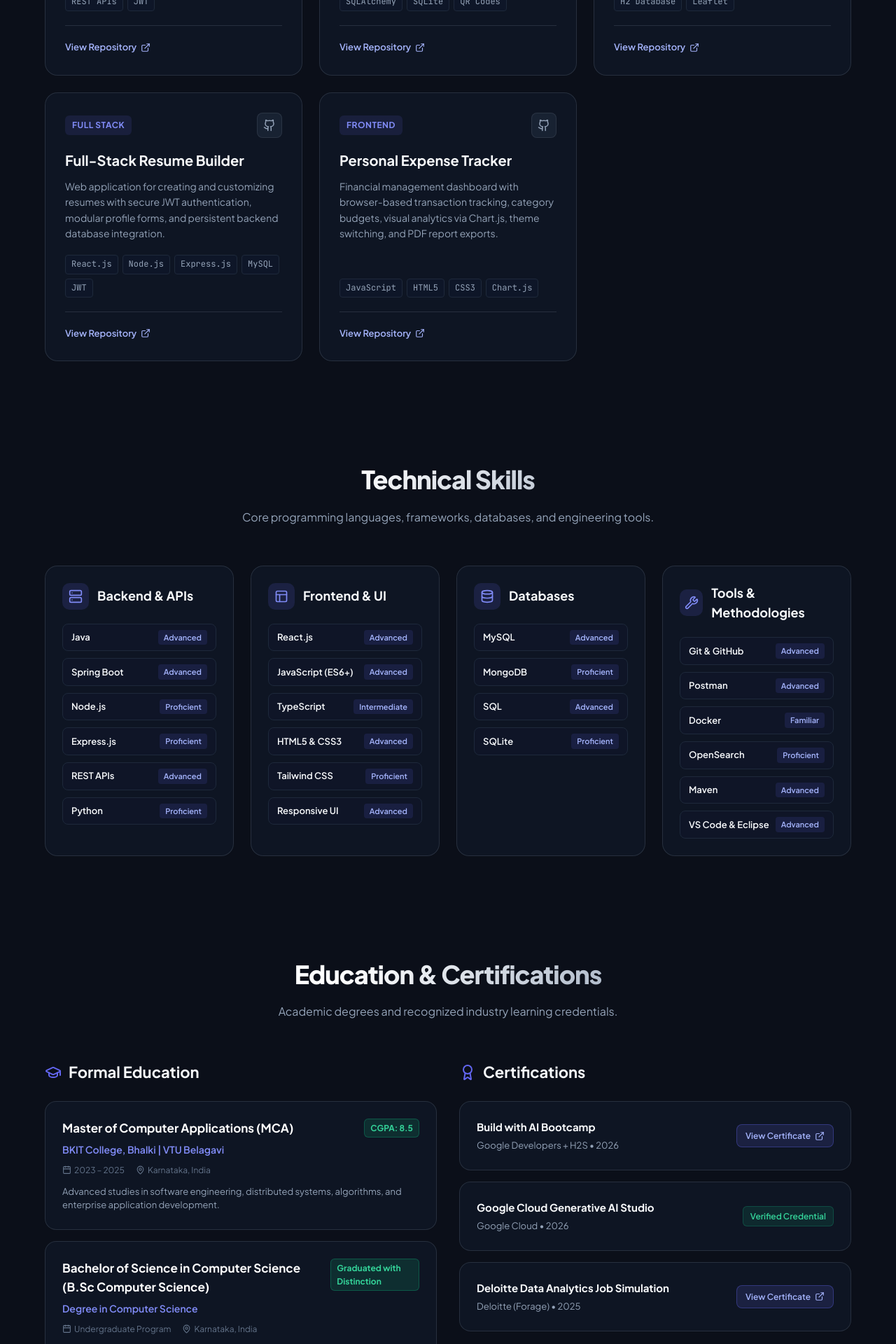
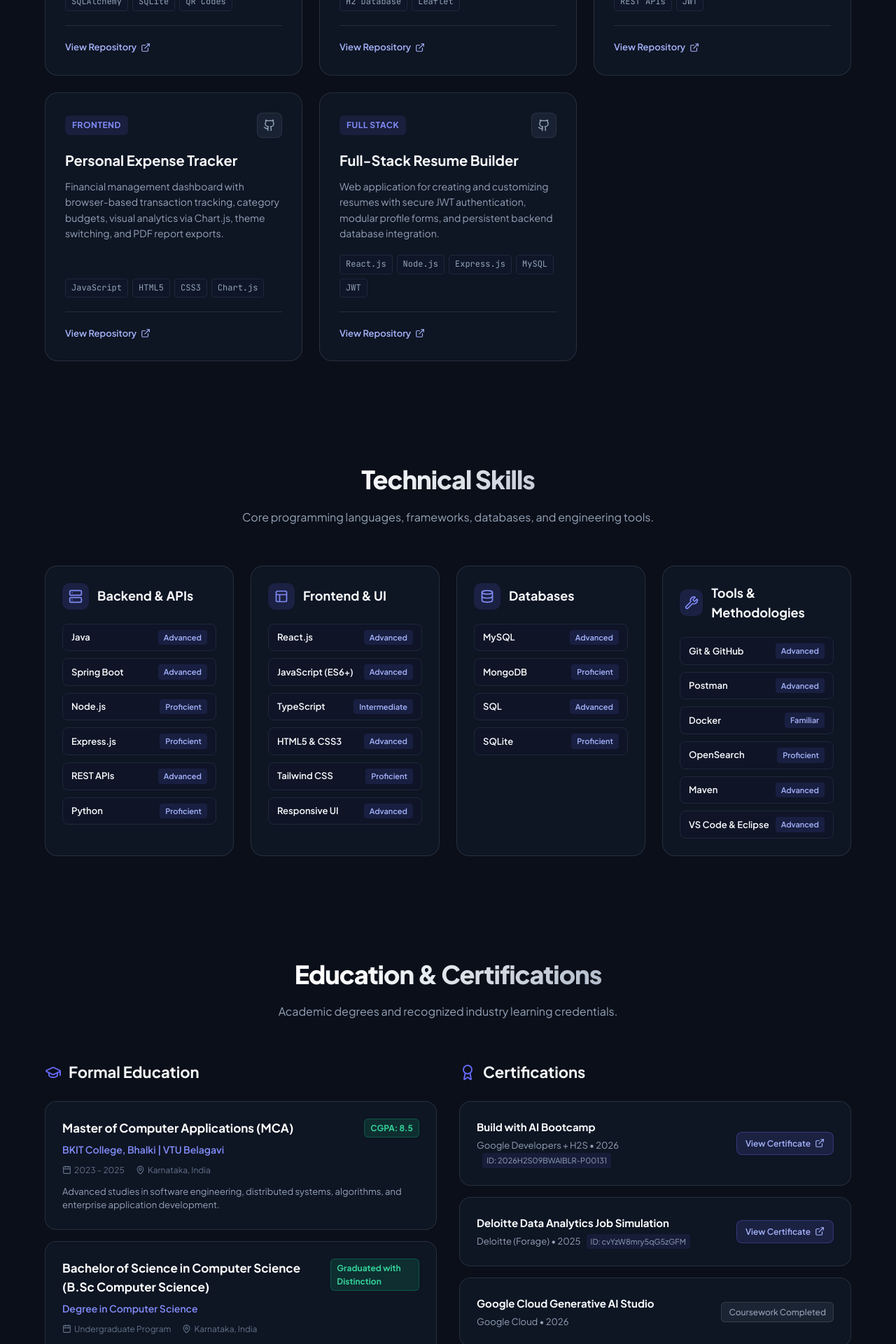
Before and after one commit to jyoti-pomde/Jyoti_portfolio, a React (Vite) app: page / in a window 1280 px wide. Shown: the part 3080-5000 px from the top of the page at 70% size. Built offline with nearby package versions, Linux system fonts and the light colour scheme.

Commit message:
Implement approved portfolio updates: flagship project order, verified certificates, and mail integration

```diff
--- a/src/App.css
+++ b/src/App.css
@@ -1049,6 +1049,28 @@
   flex-shrink: 0;
 }
 
+.cert-badge-coursework {
+  font-size: 12px;
+  color: #94A3B8;
+  background: rgba(148, 163, 184, 0.1);
+  border: 1px solid rgba(148, 163, 184, 0.2);
+  padding: 4px 10px;
+  border-radius: 6px;
+  font-weight: 500;
+  flex-shrink: 0;
+}
+
+.cert-id-badge {
+  display: inline-block;
+  margin-left: 8px;
+  font-family: var(--font-mono);
+  font-size: 11px;
+  color: var(--accent-indigo);
+  background: rgba(99, 102, 241, 0.1);
+  padding: 2px 6px;
+  border-radius: 4px;
+}
+
 /* Contact Section */
 .contact-grid {
   display: grid;
--- a/src/components/Contact.jsx
+++ b/src/components/Contact.jsx
@@ -19,6 +19,14 @@ export default function Contact() {
     e.preventDefault();
     setSubmitted(true);
     confetti({ particleCount: 80, spread: 60, origin: { y: 0.7 } });
+
+    // Open mail client with pre-filled message
+    const subject = encodeURIComponent(formData.subject || "Software Engineer Opportunity");
+    const body = encodeURIComponent(
+      `Hi Jyoti,\n\n${formData.message}\n\nBest regards,\n${formData.name} (${formData.email})`
+    );
+    window.location.href = `mailto:${personalInfo.email}?subject=${subject}&body=${body}`;
+
     setTimeout(() => {
       setFormData({ name: "", email: "", subject: "", message: "" });
       setSubmitted(false);
@@ -101,7 +109,7 @@ export default function Contact() {
             <div className="form-success">
               <CheckCircle size={40} color="#10B981" />
               <h4>Thank you for reaching out!</h4>
-              <p>Your message has been captured. I will get back to you shortly.</p>
+              <p>Your email client has been opened. I look forward to connecting with you.</p>
             </div>
           ) : (
             <form onSubmit={handleSubmit} className="contact-form">
--- a/src/components/Education.jsx
+++ b/src/components/Education.jsx
@@ -48,7 +48,10 @@ export default function Education() {
               <div key={idx} className="cert-card">
                 <div className="cert-info">
                   <h4>{cert.title}</h4>
-                  <div className="cert-issuer">{cert.issuer} • {cert.year}</div>
+                  <div className="cert-issuer">
+                    {cert.issuer} • {cert.year}
+                    {cert.id && <span className="cert-id-badge">ID: {cert.id}</span>}
+                  </div>
                 </div>
 
                 {cert.certificateUrl ? (
@@ -62,7 +65,7 @@ export default function Education() {
                     <ExternalLink size={14} />
                   </a>
                 ) : (
-                  <span className="cert-badge-verified">Verified Credential</span>
+                  <span className="cert-badge-coursework">Coursework Completed</span>
                 )}
               </div>
             ))}
--- a/src/data/portfolioData.js
+++ b/src/data/portfolioData.js
@@ -81,15 +81,6 @@ export const skillsData = {
 
 export const projects = [
   {
-    id: "bistro-buddy",
-    title: "Bistro Buddy - Food Ordering System",
-    category: "Full Stack",
-    description: "Restaurant ordering web application built using Spring Boot, React.js, and MySQL. Implemented REST APIs for menu browsing, table booking, and order workflows with role-based access for users and admins.",
-    technologies: ["React.js", "Spring Boot", "MySQL", "REST APIs", "JWT"],
-    githubUrl: "https://github.com/jyoti-pomde/Bistro_buddy-Food-ordering-application",
-    featured: true
-  },
-  {
     id: "event-seat-booking",
     title: "Event Seating & Reservation Engine",
     category: "Full Stack",
@@ -108,13 +99,13 @@ export const projects = [
     featured: true
   },
   {
-    id: "resume-builder",
-    title: "Full-Stack Resume Builder",
+    id: "bistro-buddy",
+    title: "Bistro Buddy - Food Ordering System",
     category: "Full Stack",
-    description: "Web application for creating and customizing resumes with secure JWT authentication, modular profile forms, and persistent backend database integration.",
-    technologies: ["React.js", "Node.js", "Express.js", "MySQL", "JWT"],
-    githubUrl: "https://github.com/jyoti-pomde/Resume_Builder",
-    featured: false
+    description: "Restaurant ordering web application built using Spring Boot, React.js, and MySQL. Implemented REST APIs for menu browsing, table booking, and order workflows with role-based access for users and admins.",
+    technologies: ["React.js", "Spring Boot", "MySQL", "REST APIs", "JWT"],
+    githubUrl: "https://github.com/jyoti-pomde/Bistro_buddy-Food-ordering-application",
+    featured: true
   },
   {
     id: "expense-tracker",
@@ -123,6 +114,15 @@ export const projects = [
     description: "Financial management dashboard with browser-based transaction tracking, category budgets, visual analytics via Chart.js, theme switching, and PDF report exports.",
     technologies: ["JavaScript", "HTML5", "CSS3", "Chart.js"],
     githubUrl: "https://github.com/jyoti-pomde/Expense_Tracker",
+    featured: false
+  },
+  {
+    id: "resume-builder",
+    title: "Full-Stack Resume Builder",
+    category: "Full Stack",
+    description: "Web application for creating and customizing resumes with secure JWT authentication, modular profile forms, and persistent backend database integration.",
+    technologies: ["React.js", "Node.js", "Express.js", "MySQL", "JWT"],
+    githubUrl: "https://github.com/jyoti-pomde/Resume_Builder",
     featured: false
   }
 ];
@@ -155,16 +155,16 @@ export const certifications = [
     certificateUrl: "/certificates/build_with_ai_bootcamp.png"
   },
   {
-    title: "Google Cloud Generative AI Studio",
-    issuer: "Google Cloud",
-    year: "2026",
-    certificateUrl: null
-  },
-  {
     title: "Deloitte Data Analytics Job Simulation",
     issuer: "Deloitte (Forage)",
     year: "2025",
     id: "cvYzW8mry5qG5zGFM",
     certificateUrl: "/certificates/deloitte_data_analytics.png"
+  },
+  {
+    title: "Google Cloud Generative AI Studio",
+    issuer: "Google Cloud",
+    year: "2026",
+    certificateUrl: null
   }
 ];
```
